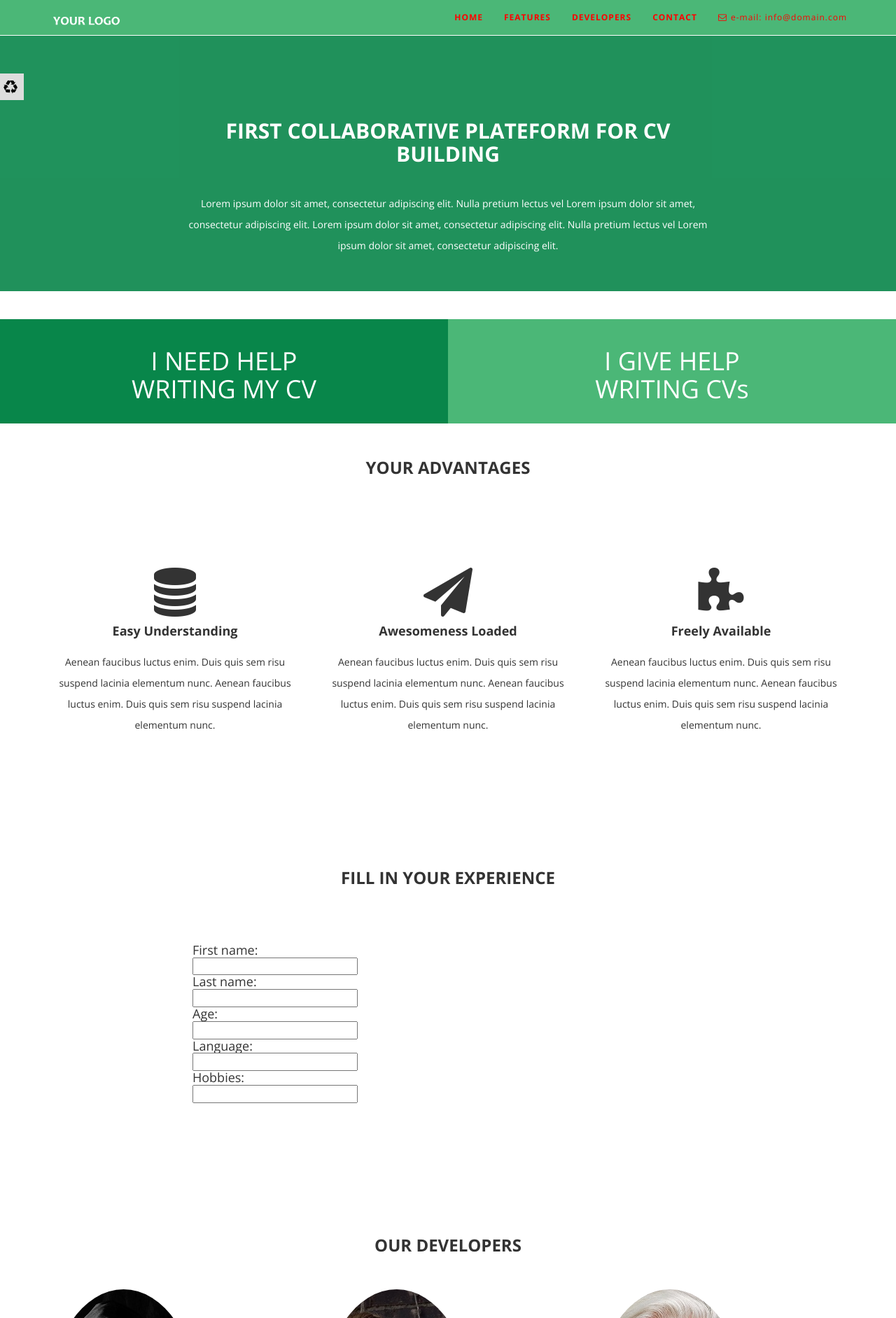
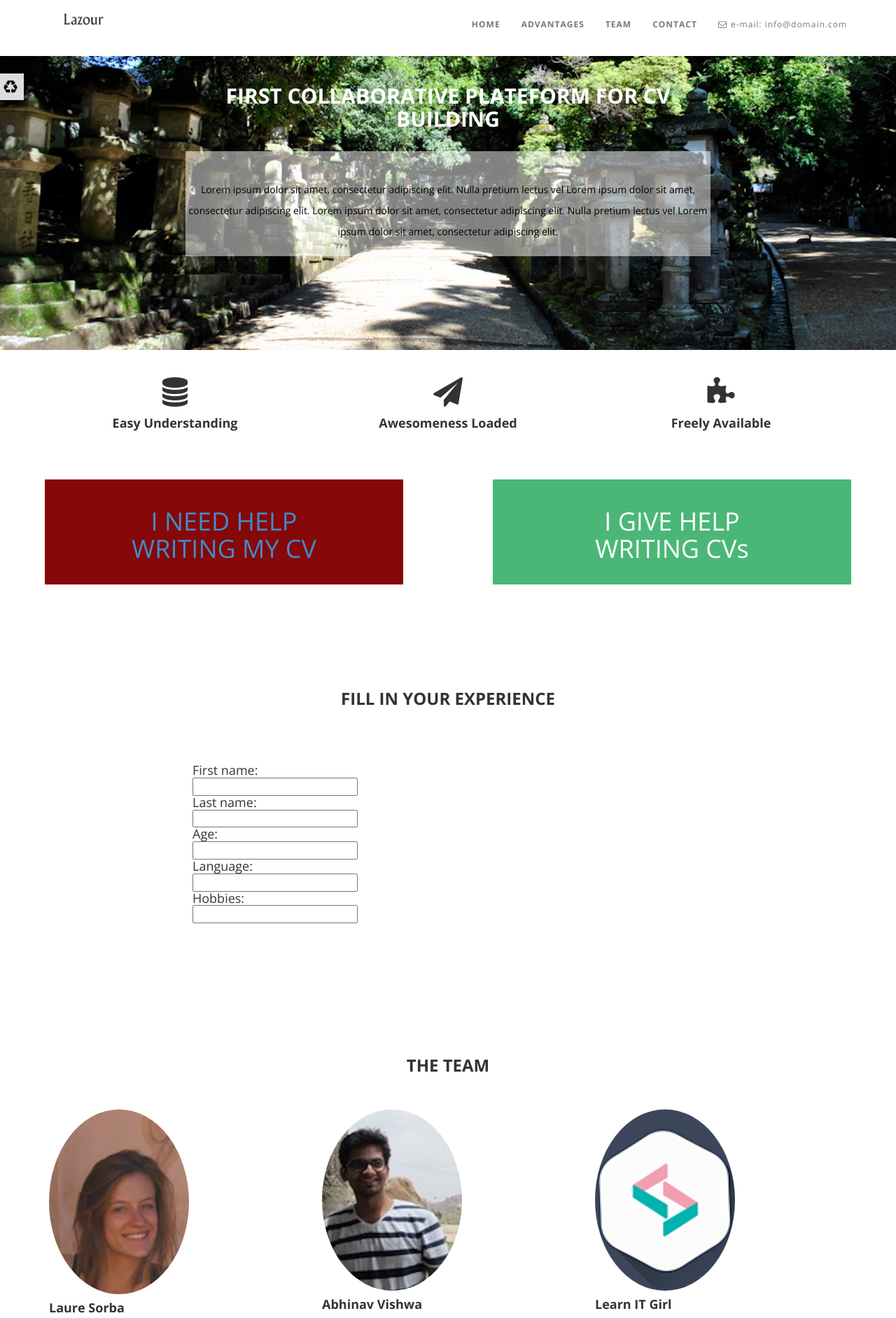
Before and after one commit to Lazour/Lear-IT-girl-, a plain HTML site: page landing-page/index.html in a window 1280 px wide. Shown: the top 1883 px of the page at 70% size. Drawn offline with nearby package versions, Linux system fonts and the light colour scheme.

Commit message:
arranged version

```diff
--- a/landing-page/assets/css/style.css
+++ b/landing-page/assets/css/style.css
@@ -37,8 +37,8 @@ section {
     padding-bottom:40px;
 }
 .just-pad {
-    padding-bottom:50px;
-    padding-top:80px;
+    padding-bottom:20px;
+    padding-top:30px;
 }
 
 p {
@@ -52,18 +52,17 @@ p {
      max-height:30px
 }
 #menu {
+  height: 80px;
     background-color:#4bb777;
     color:#fff;
     font-size:12px;
     font-weight:900;
     letter-spacing:1px;
+    color:white;
 
 }
 .navbar-inverse {
 border-color:white;
-}
-.navbar-inverse .navbar-nav > li > a,.navbar-inverse .navbar-nav > li > a:hover {
-color:red;
 }
 
 .home-mail {
@@ -79,21 +78,39 @@ color:red;
 .header-sec {
 
     padding-top: 10px;
-    padding-bottom: 60px;
-    background: url(../img/Header_pers.jpg) no-repeat center center;
+    padding-bottom: 100px;
+    background: url(../img/Japon.jpg) no-repeat center center;
 padding: 0;
 -webkit-background-size: cover;
 background-size: cover;
- color:#fff;
+ color:#white;
  background-attachment:fixed;
 }
 .header-sec .overlay{
-    background:rgba(255, 0, 0, 0.5); (8, 134, 74);
-min-height: 200px;
+
+    background:rgba(255, 255, 255, 0.5); (8, 134, 74);
+min-height: 500px;
 }
     .header-sec h2 {
-        color:#fff;
-        padding-top:150px;
+
+        color:white;
+        padding-top:100px;
+}
+
+.header-sec p {
+    color:black;
+    padding-top:40px;
+    padding-bottom: 20px;
+    background-color: rgba(255,255,255,0.5);
+}
+
+
+/*=====================================
+  ADVANTAGES STYLES
+    ===================================*/
+#Advantages {
+  padding-top: 10px;
+  padding-bottom: 10px;
 }
 
 /*=====================================
@@ -102,10 +119,10 @@ min-height: 200px;
 
 
 .price-sec {
-
-        padding-top: 40px;
-        padding-bottom: 60px;
-        color:#fff;
+        height: 250px;
+        padding-top: 30px;
+        padding-bottom: 40px;
+        color: white;
 
 
 }
@@ -115,8 +132,13 @@ min-height: 200px;
 
 .single-price {
 
-        background-color:rgba(8, 134, 74,1);
+color: white;
+        background-color:rgba(134, 8, 8,1);
+        width: 40%;
+        margin-left: 5%;
+        margin-right: 5%;
         padding:20px;
+        height: 150px;
 }
 
 .single-price:hover {
@@ -125,18 +147,17 @@ min-height: 200px;
        -o-transition: all 1s ease;
       -ms-transition: all 1s ease;
           transition: all 1s ease;
-  background-color:red;
-
+  background-color:grey;
     text-decoration: underline;
-}
-.single-price:hover h1{
-
-
 }
 
 .multi-price {
         background-color:#4bb777;
         padding:20px;
+        height: 150px;
+        width: 40%;
+        margin-left: 5%;
+        margin-right: 5%
 }
 .multi-price:hover {
   background-color:yellow;
--- a/landing-page/assets/css/styleSwitcher.css
+++ b/landing-page/assets/css/styleSwitcher.css
@@ -66,8 +66,8 @@
 }
 
 .switcher .colors-list a.green {
-    background-color:#4bb777;
+    background-color:green;
 }
 .switcher .colors-list a.red {
-    background-color:#B7544B;
+    background-color:white;
 }
--- a/landing-page/assets/css/themes/red.css
+++ b/landing-page/assets/css/themes/red.css
@@ -7,7 +7,7 @@
     100% Free To use For Personal And Commercial Use.
     IN EXCHANGE JUST GIVE US CREDIT US AND TELL YOUR FRIENDS ABOUT US
 
-      Color: Red
+      Color: White
   ======================================*/
 
 /*=====================================
@@ -16,7 +16,7 @@
 
 
 #menu {
-    background-color:#B31131;
+    background-color:#fff;
 
 }
 
@@ -26,7 +26,7 @@
 
 
 .header-sec .overlay{
-    background:rgba(134, 8, 13, 0.9);
+    background:rgba(134, 8, 13, 0);
 }
 
   /*=====================================
@@ -34,7 +34,7 @@
     ===================================*/
 
 .testi-sec .overlay{
-    background:rgba(134, 8, 13, 0.8);
+    background:rgba(134, 8, 13, 0);
 }
 
 
@@ -42,12 +42,7 @@
   PRICING STYLES
     ===================================*/
 
-.single-price {
-    background-color:rgba(134, 8, 13, 1);
-}
-.multi-price {
-    background-color:rgb(160, 11, 16);
-}
+
 /*=====================================
   FOOTER STYLES
     ===================================*/
--- a/landing-page/index.html
+++ b/landing-page/index.html
@@ -15,7 +15,7 @@
     <!-- CUSTOM STYLE CSS -->
     <link href="assets/css/style.css" rel="stylesheet" />
      <!--GREEN STYLE VERSION IS BY DEFAULT, USE ANY ONE STYLESHEET FROM TWO STYLESHEETS (green or red) HERE-->
-     <link href="assets/css/themes/green.css" id="mainCSS" rel="stylesheet" />
+     <link href="assets/css/themes/red.css" id="mainCSS" rel="stylesheet" />
   <!-- Google	Fonts -->
 	<link href='http://fonts.googleapis.com/css?family=Open+Sans:400,700,300' rel='stylesheet' type='text/css' />
 </head>
@@ -40,13 +40,13 @@
                     <span class="icon-bar"></span>
                     <span class="icon-bar"></span>
                 </button>
-                <a class="navbar-brand" href="#"><img class="logo-custom" src="assets/img/logo180-50.png" alt=""  /></a>
+                <a class="navbar-brand" href="#"><img class="logo-custom" src="assets/img/Lazourlogo.png" alt=""  /></a>
             </div>
             <div class="navbar-collapse collapse">
                 <ul class="nav navbar-nav navbar-right">
                     <li ><a href="#home">HOME</a></li>
-                     <li><a href="#features">FEATURES</a></li>
-                    <li><a href="#developers">DEVELOPERS</a></li>
+                     <li><a href="#Advantages">ADVANTAGES</a></li>
+                    <li><a href="#Team">TEAM</a></li>
                      <li><a href="#contact">CONTACT</a></li>
                      <li><a href="mailto:info@domain.com?Subject=Product%20Enquiry" target="_top"> <i class="fa fa-envelope-o"></i><span class="home-mail">e-mail: info@domain.com</span></a></li>
                 </ul>
@@ -56,6 +56,7 @@
     </div>
       <!--NAVBAR SECTION END-->
        <section class="header-sec" id="home" >
+
            <div class="overlay">
  <div class="container">
            <div class="row text-center" >
@@ -89,86 +90,55 @@
 
        </section>
        <!--HEADER SECTION END-->
-       <section class="price-sec text-center "  id="pricing">
 
-
-
-                  <div class="col-lg-6  col-md-6 col-sm-6 single-price" data-scroll-reveal="enter from the left after 0.2s">
-
-
-
-                     <h1>I NEED HELP<br> WRITING MY CV </h1>
-
-
-
-
-
-               </div>
-                   <div class="col-lg-6  col-md-6 col-sm-6 multi-price" data-scroll-reveal="enter from the right after 0.2s">
-
-
-
-                        <h1>I GIVE HELP<br> WRITING CVs</h1>
-
-
-
-
-               </div>
-
-
-          </section>
-       <!--PRICING SECTION END-->
-   <section class="features" id="features">
+   <section class="Advantages" id="Advantages">
  <div class="container">
-           <div class="row text-center" >
-
-               <div class="col-lg-8 col-lg-offset-2 col-md-8 col-md-offset-2 col-sm-10 col-sm-offset-1">
-
-                <h3 data-scroll-reveal="enter from the bottom after 0.1s">
-                    <strong>
-                   Your advantages
-                        </strong>
-                        </h3>
-
-            </div>
-
-               </div>
 
                 <div class="row text-center just-pad" >
 
               <div class="col-lg-4 col-md-4 col-sm-4" data-scroll-reveal="enter from the bottom after 0.2s" >
                         <i class=" fa fa-database fa-5x "></i>
                    <h4 ><strong> Easy Understanding </strong></h4>
-                  <p>
-                      Aenean faucibus luctus enim. Duis quis sem risu suspend lacinia elementum nunc.
-                                Aenean faucibus luctus enim. Duis quis sem risu suspend lacinia elementum nunc.
-                  </p>
+
                     </div>
 
                <div class="col-lg-4 col-md-4 col-sm-4" data-scroll-reveal="enter from the bottom after 0.8s" >
                         <i class=" fa fa-send fa-5x "></i>
                    <h4 ><strong> Awesomeness Loaded </strong></h4>
-                  <p>
-                      Aenean faucibus luctus enim. Duis quis sem risu suspend lacinia elementum nunc.
-                                Aenean faucibus luctus enim. Duis quis sem risu suspend lacinia elementum nunc.
-                  </p>
+
                     </div>
                      <div class="col-lg-4 col-md-4 col-sm-4" data-scroll-reveal="enter from the bottom after 1.4s" >
                         <i class=" fa fa-puzzle-piece fa-5x "></i>
                           <h4 ><strong> Freely Available </strong></h4>
-                  <p>
-                      Aenean faucibus luctus enim. Duis quis sem risu suspend lacinia elementum nunc.
-                                Aenean faucibus luctus enim. Duis quis sem risu suspend lacinia elementum nunc.
-                  </p>
+
                     </div>
             </div>
                </div>
 
        </section>
-    <!--FEATURES SECTION END-->
+    <!--Advantages SECTION END-->
+    <section class="price-sec text-center "  id="pricing">
 
 
-     <section class="form-sec" >
+
+               <div class="col-lg-6  col-md-6 col-sm-6 single-price" data-scroll-reveal="enter from the left after 0.2s">
+<a href="#formCV">
+
+
+                  <h1>I NEED HELP<br> WRITING MY CV </h1>
+</a>
+
+            </div>
+                <div class="col-lg-6  col-md-6 col-sm-6 multi-price" data-scroll-reveal="enter from the right after 0.2s">
+                     <h1>I GIVE HELP<br> WRITING CVs</h1>
+
+            </div>
+
+
+       </section>
+    <!--CHOICE SECTION END-->
+
+     <section class="form-sec" id="formCV">
            <div class="overlay">
  <div class="container">
 
@@ -211,7 +181,7 @@
 
        </section>
        <!--TESTIMONIAL SECTION END-->
-    <section class="developers" id="developers" >
+    <section class="Team" id="Team" >
  <div class="container">
            <div class="row text-center" >
 
@@ -219,7 +189,7 @@
 
                 <h3 data-scroll-reveal="enter from the bottom after 0.1s">
                     <strong>
-                  Our Developers
+                  The Team
                         </strong>
                         </h3>
 
@@ -235,38 +205,39 @@
 
               <div class="col-lg-4 col-md-4 col-sm-4" data-scroll-reveal="enter from the left after 0.2s" >
 
-               <img src="assets/img/1.jpg" class="img-circle img-responsive" alt=""  />
-                   <h4 ><strong> Cheiu Linewasa </strong></h4>
-                  <i>Lead Designer</i>
+               <img src="assets/img/Laure.png" class="img-circle img-responsive" alt=""  />
+                   <h4 ><strong> Laure Sorba </strong></h4>
+                  <i>Lead Developer</i>
                   <p>
-                      Aenean faucibus luctus enim. Duis quis sem risu suspend lacinia elementum nunc.
+                      This is Laure's first try at front end. <br> Hope you enjoy it as much as she did!
                   </p>
 
                     </div>
 
                <div class="col-lg-4 col-md-4 col-sm-4" data-scroll-reveal="enter from the bottom after 0.4s" >
-                        <img src="assets/img/2.jpg" class="img-circle img-responsive" alt=""  />
-                   <h4 ><strong>Aexano Teranxsa </strong></h4>
-                   <i>Serior Analyst</i>
+                        <img src="assets/img/abhinavvishwa_.jpg" class="img-circle img-responsive" alt=""  />
+                   <h4 ><strong>Abhinav Vishwa</strong></h4>
+                   <i>Mentor</i>
                   <p>
-                      Aenean faucibus luctus enim. Duis quis sem risu suspend lacinia elementum nunc.
+                      Abhinav has been mentoring Laure for 3 months. <br> Couldn't have made it without you!
                   </p>
 
                     </div>
-                     <div class="col-lg-4 col-md-4 col-sm-4" data-scroll-reveal="enter from the right after 0.2s" >
-                        <img src="assets/img/3.jpg" class="img-circle img-responsive" alt=""  />
-                          <h4 ><strong> Zineesa Renaiqn </strong></h4>
-                         <i>Lead Developer</i>
-                  <p>
-                      Aenean faucibus luctus enim. Duis quis sem risu suspend lacinia elementum nunc.
-                  </p>
+                <div class="col-lg-4 col-md-4 col-sm-4" data-scroll-reveal="enter from the bottom after 0.4s" >
+                             <img src="assets/img/Learn.png" class="img-circle img-responsive" alt=""  />
+                        <h4 ><strong>Learn IT Girl </strong></h4>
+                        <i>Institution</i>
+                       <p>
+                           Learn IT Girl is the mentorship program who brought those two together and made this project possible
+                       </p>
 
-                    </div>
+                 </div>
+
             </div>
                </div>
 
        </section>
-    <!--DEVELOPERS SECTION END-->
+    <!--TEAM SECTION END-->
     <section class="contact" id="contact" >
             <div class="container">
                  <div class="row text-center " >
```
Also changed, not shown: landing-page/assets/css/bootstrap.css, landing-page/assets/css/font-awesome.min.css, landing-page/assets/img/Japon.jpg (added), landing-page/assets/img/Laure.png (added), landing-page/assets/img/Lazourlogo.png (added), landing-page/assets/img/Learn.png (added), landing-page/assets/img/abhinavvishwa_.jpg (added), 2 other files.
